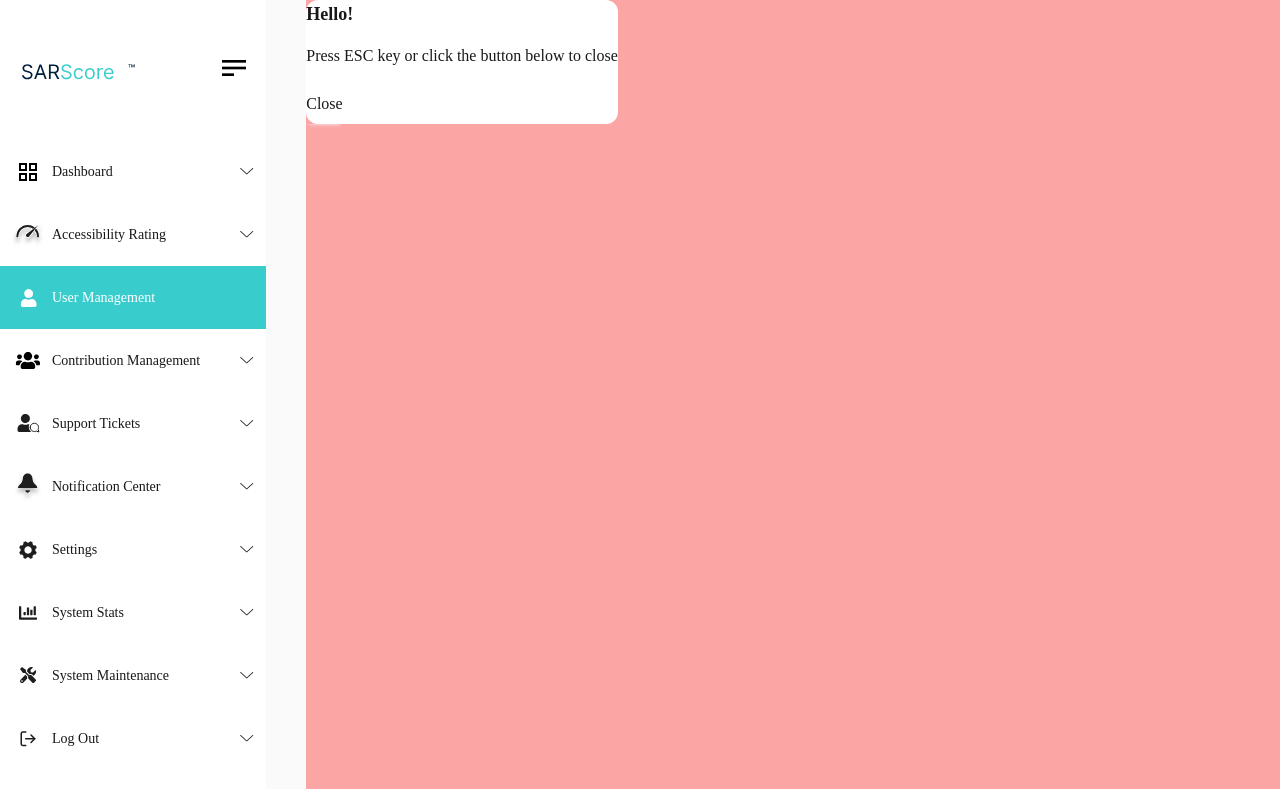
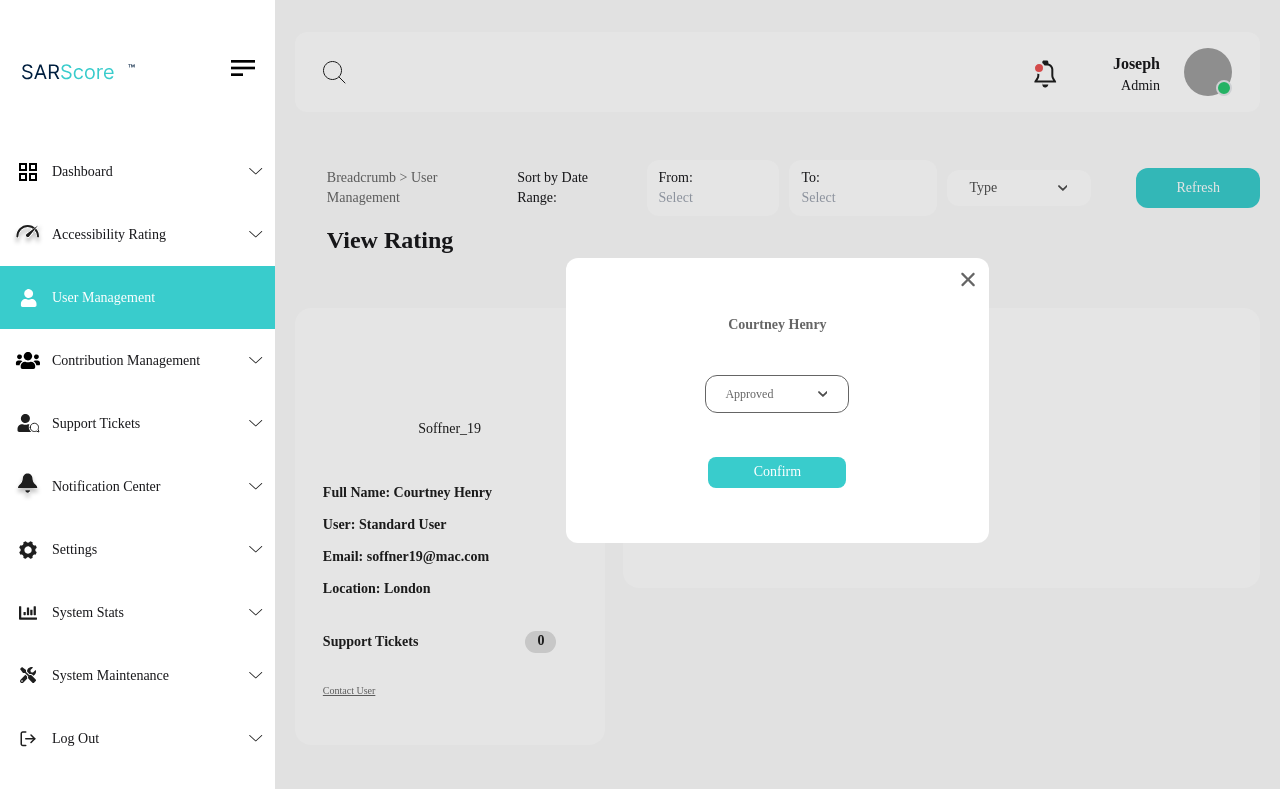
Before and after one commit to md-toybur-rahman/SarScore-Tailwind, a plain HTML site: page User_Management-View_Rating.html in a window 1280 px wide. Shown: the top 789 px of the page. Drawn offline with nearby package versions, Linux system fonts and the light colour scheme; grey boxes are pictures that could not be loaded; a web font is replaced by a local one.

Commit message:
set modal

```diff
--- a/User_Management-View_Rating.html
+++ b/User_Management-View_Rating.html
@@ -261,21 +261,35 @@
         <!-- End Mobile Menubar -->
 
 
-        <div class="px-3 md:px-0 md:mx-5 w-full">
+        <div class="w-full relative">
             <!-- user management Contain Start -->
+            <!-- onmouseover="document.body.style.overflow='hidden';"  onmouseout="document.body.style.overflow='auto';" -->
+            <div class="absolute w-full">
+                <div class="relative bg-transparent h-[100vh] flex items-center justify-center">
+                    <div class="w-full absolute z-10 bg-black h-full opacity-10">
 
-            <div class="px-3 md:px-0 md:mx-5 w-full">
-                <div class="bg-red-300 w-full h-[100vh] z-50">
-                    <div class="bg-white rounded-xl w-fit">
-                        <h3 class="font-bold text-lg">Hello!</h3>
-                        <p class="py-4">Press ESC key or click the button below to close</p>
-                        <div class="">
-                            <button class="btn">Close</button>
+                    </div>
+                    <div class="bg-white rounded-xl p-[14px] w-[423px] h-[285px] z-30">
+                        <div class="flex items-center justify-end mb-7">
+                            <img src="assets/icons/Icon ionic-ios-close.svg" alt="">
+                        </div>
+                        <h3 class="font-bold text-sm text-[#656565] text-center mb-10">Courtney Henry</h3>
+                        <div class="bg-white flex items-center justify-center mb-11">
+                            <select class="border-1 border-[#656565] text-xs text-[#656565] outline-none overflow-hidden w-36 py-[10px] px-4 bg-white rounded-xl"
+                                id="selectElement27">
+                                <option>Approved</option>
+                                <option>Pending</option>
+                                <option>On Hold</option>
+                            </select>
+                        </div>
+                        <div class="flex justify-center">
+                            <button
+                                class="h-[31px] w-[138px] text-[11px] md:text-sm bg-[#39CCCC] rounded-lg text-white">Confirm</button>
                         </div>
                     </div>
                 </div>
             </div>
-
+            <div class="px-3 md:px-0 md:mx-5">
                 <div class="font-[poppins] text-sm pb-20">
                     <!-- Search panel -->
                     <section
@@ -293,7 +307,8 @@
                             <div class="dropdown dropdown-end">
                                 <label tabindex="0" class="">
                                     <div class="relative cursor-pointer">
-                                    <div class="w-12 h-12 rounded-full bg-[url('assets/icons/profile.jpg')] bg-cover">
+                                        <div
+                                            class="w-12 h-12 rounded-full bg-[url('assets/icons/profile.jpg')] bg-cover">
                                         </div>
                                         <div
                                             class="absolute right-0 bottom-0 w-4 h-3 md:h-4 bg-[#28C66F] rounded-full border-2">
@@ -313,17 +328,20 @@
                     <!-- Sorting panel -->
                     <section class="md:flex justify-between items-center gap-[10px] mt-5 md:mt-12">
                         <div>
-                        <h1 class="text-[#656565] text-xs md:text-sm md:ms-8"><a href="Dashboard.html">Breadcrumb </a> >
+                            <h1 class="text-[#656565] text-xs md:text-sm md:ms-8"><a href="Dashboard.html">Breadcrumb
+                                </a> >
                                 User Management</h1>
                         </div>
                         <div class="md:flex items-center gap-[10px]">
-                        <h3 class="text-xs md:text-sm text[#656565] mr-[10px] mt-2 md:mt-0">Sort by Date Range: </h3>
+                            <h3 class="text-xs md:text-sm text[#656565] mr-[10px] mt-2 md:mt-0">Sort by Date Range:
+                            </h3>
 
                             <div class="grid grid-cols-2 md:flex items-center gap-2 md:gap-[10px] mt-2 md:mt-0">
                                 <div class="relative bg-white md:px-1 py-2 rounded-xl">
                                     <div class="px-2 md:px-2 bg-white font flex items-center justify-between">
                                         <p class="w-fit text-xs md:text-sm">From: <input id="fromDatepicker"
-                                            class="outline-none w-16 md:w-20" placeholder="Select" type="text" required>
+                                                class="outline-none w-16 md:w-20" placeholder="Select" type="text"
+                                                required>
                                         </p>
                                     </div>
                                 </div>
@@ -331,7 +349,8 @@
                                 <div class="relative bg-white px-2 md:px-1 py-2 rounded-xl">
                                     <div class="px-2 w- bg-white flex items-center justify-between">
                                         <p class="w-fit text-xs md:text-sm">To: <input id="toDatepicker"
-                                            placeholder="Select" class="outline-none w-16 md:w-28" type="text" required>
+                                                placeholder="Select" class="outline-none w-16 md:w-28" type="text"
+                                                required>
                                         </p>
                                     </div>
                                 </div>
@@ -366,10 +385,13 @@
                                     <h1 class="text-sm text-[#1E1E1E] font-bold mb-3">Full Name: <span> Courtney
                                             Henry</span>
                                     </h1>
-                                <h1 class="text-sm text-[#1E1E1E] font-bold mb-3">User: <span> Standard User</span></h1>
-                                <h1 class="text-sm text-[#1E1E1E] font-bold mb-3">Email: <span> soffner19@mac.com</span>
+                                    <h1 class="text-sm text-[#1E1E1E] font-bold mb-3">User: <span> Standard User</span>
                                     </h1>
-                                <h1 class="text-sm text-[#1E1E1E] font-bold mb-8">Location: <span> London</span></h1>
+                                    <h1 class="text-sm text-[#1E1E1E] font-bold mb-3">Email: <span>
+                                            soffner19@mac.com</span>
+                                    </h1>
+                                    <h1 class="text-sm text-[#1E1E1E] font-bold mb-8">Location: <span> London</span>
+                                    </h1>
 
                                     <a class="flex items-center gap-[107px] text-sm text-[#1E1E1E] font-bold"
                                         href="#">Support Tickets<span
@@ -382,11 +404,13 @@
 
                             <div class="col-span-2 bg-white rounded-2xl p-10 h-fit">
                                 <div>
-                                <h1 class="text-sm text-[#656565] font-bold mb-5">Address: <span> 124 Apple Beat Road,
+                                    <h1 class="text-sm text-[#656565] font-bold mb-5">Address: <span> 124 Apple Beat
+                                            Road,
                                             London, SE231NE</span></h1>
                                     <h1 class="text-sm text-[#656565] font-bold mb-5">Date: <span> 19-05-23</span></h1>
                                     <h1 class="text-sm text-[#656565] font-bold mb-5">Time: <span> 14:03 GMT</span></h1>
-                                <h1 class="text-sm text-[#656565] font-bold mb-5">Type: <span> Wheelchair Access</span>
+                                    <h1 class="text-sm text-[#656565] font-bold mb-5">Type: <span> Wheelchair
+                                            Access</span>
                                     </h1>
                                     <div class="text-[#656565] mb-5 flex gap-3">
                                         <h1 class="text-sm font-bold">
@@ -424,14 +448,16 @@
 
 
                     <section class="md:grid md:grid-cols-6 gap-5 mt-[47px]">
-                    <div class="md:px-8 md:py-7 py-4 col-span-2 bg-white p-3 rounded-lg md:rounded-2xl mb-10 md:mb-0">
+                        <div
+                            class="md:px-8 md:py-7 py-4 col-span-2 bg-white p-3 rounded-lg md:rounded-2xl mb-10 md:mb-0">
                             <div class="flex justify-between items-center mb-5">
                                 <h1 class="text-lg md:text-lg font-semibold">Time To Access From Vehicle</h1>
                             </div>
                             <div class="flex justify-center">
                                 <div
                                     class="w-[177px] h-[177px] bg-gradient-to-tr from-[#39CCCC] via-[#6259CE] to-[#39CCCC] rounded-full flex items-center justify-center">
-                                <div class="bg-white flex items-center justify-center w-[150px] h-[150px] rounded-full">
+                                    <div
+                                        class="bg-white flex items-center justify-center w-[150px] h-[150px] rounded-full">
                                         <div>
                                             <h1 class="text-[28px] font-[inter] text-[#656565] mb-2">1-2 min</h1>
                                         </div>
@@ -491,6 +517,7 @@
                     <h3>Help & Support</h3>
                 </footer>
             </div>
+        </div>
 
     </main>
 
```
Also changed, not shown: assets/icons/Icon ionic-ios-close.svg (added). Lines whose indentation alone changed are shown as unchanged.
